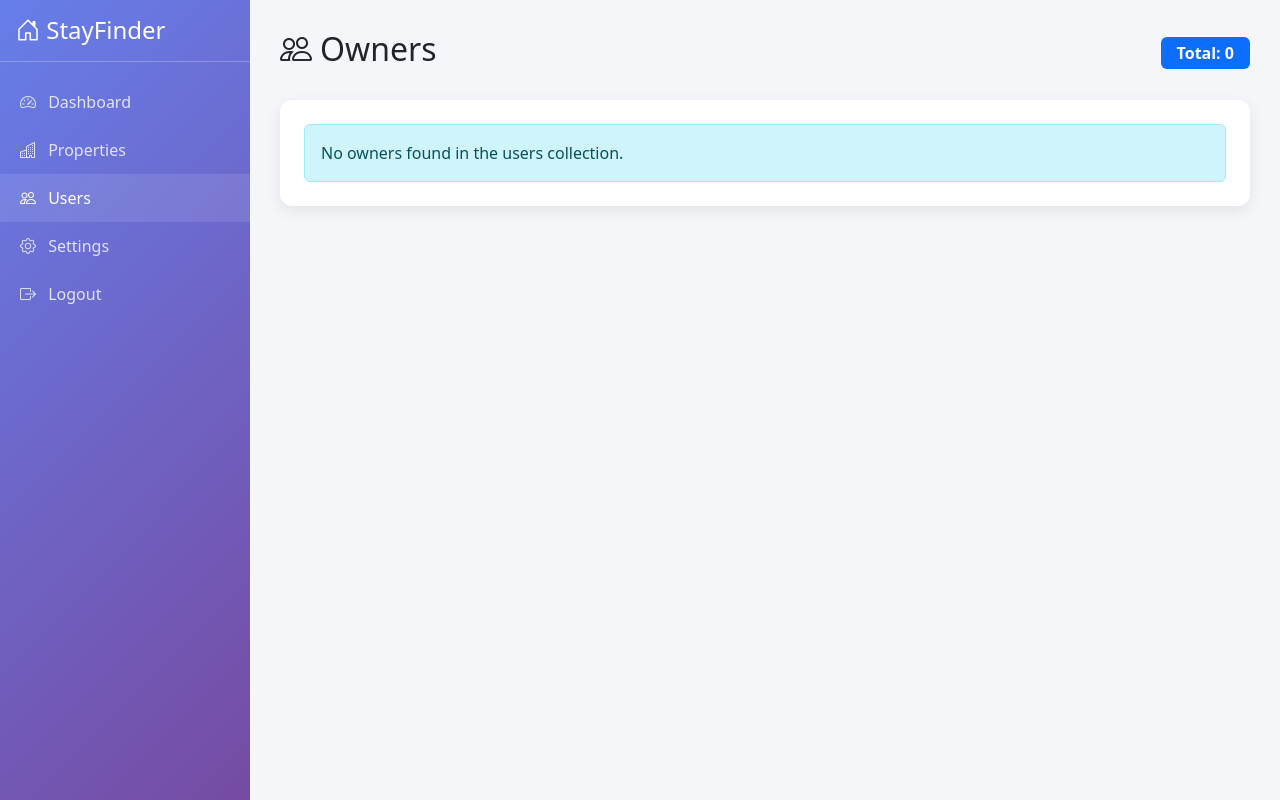
After one commit to dwarkesh777/Stayfinder_Admin, a Flask app: template templates/users.html in a window 1280 px wide. The commit adds this page. Run offline with Flask 3, Linux system fonts and the light colour scheme; the template is opened without the code that fills it, so the values that code supplies are empty.

Commit message:
users button active

```diff
--- a/app.py
+++ b/app.py
@@ -33,6 +33,7 @@ db = client['stayfinder']
 admins_collection = db['admins']
 hostels_collection = db['hostels']
 ratings_collection = db['ratings']
+users_collection = db['users']
 
 # Auth decorator
 def login_required(f):
@@ -146,6 +147,32 @@ def admin_properties():
 
     return render_template('properties.html', admin=admin, properties=properties)
 
+
+@app.route('/admin/users')
+@login_required
+def admin_users():
+    try:
+        admin = admins_collection.find_one({'_id': ObjectId(session['admin_id'])})
+        # Fetch only owners from users collection
+        owners = list(users_collection.find({'user_type': 'owner'}))
+
+        # Normalize owner records for template
+        for owner in owners:
+            try:
+                owner['id'] = str(owner.get('_id'))
+            except Exception:
+                owner['id'] = ''
+            # provide some safe defaults
+            owner['name'] = owner.get('name') or owner.get('full_name') or 'Unnamed'
+            owner['email'] = owner.get('email', 'N/A')
+            owner['phone'] = owner.get('phone', owner.get('mobile', 'N/A'))
+            owner['created_at'] = owner.get('created_at', '')
+
+        return render_template('users.html', admin=admin, owners=owners)
+    except Exception as e:
+        flash(f'Error fetching users: {str(e)}', 'error')
+        return redirect(url_for('admin_dashboard'))
+
 @app.route('/admin/logout')
 def admin_logout():
     session.clear()
--- a/templates/dashboard.html
+++ b/templates/dashboard.html
@@ -51,7 +51,7 @@ body {
         <a href="{{ url_for('admin_properties') }}">
             <i class="bi bi-buildings me-2"></i> Properties
         </a>
-        <a href="#">
+        <a href="{{ url_for('admin_users') }}">
             <i class="bi bi-people me-2"></i> Users
         </a>
         <a href="#">
--- a/templates/properties.html
+++ b/templates/properties.html
@@ -118,7 +118,7 @@ body {
         <a href="{{ url_for('admin_properties') }}" class="active">
             <i class="bi bi-buildings me-2"></i> Properties
         </a>
-        <a href="#">
+        <a href="{{ url_for('admin_users') }}">
             <i class="bi bi-people me-2"></i> Users
         </a>
         <a href="#">
--- a/templates/property_detail.html
+++ b/templates/property_detail.html
@@ -225,7 +225,7 @@ body {
         <a href="{{ url_for('admin_properties') }}" class="active">
             <i class="bi bi-buildings me-2"></i> Properties
         </a>
-        <a href="#">
+        <a href="{{ url_for('admin_users') }}">
             <i class="bi bi-people me-2"></i> Users
         </a>
         <a href="#">
--- /dev/null
+++ b/templates/users.html
@@ -0,0 +1,86 @@
+{% extends 'base.html' %}
+
+{% block title %}Owners - StayFinder Admin{% endblock %}
+
+{% block extra_css %}
+body { background: #f4f6f9; }
+.sidebar {
+    background: linear-gradient(135deg, #667eea 0%, #764ba2 100%);
+    min-height: 100vh;
+    position: fixed;
+    width: 250px;
+}
+.sidebar a { color: rgba(255,255,255,0.8); text-decoration: none; padding: 12px 20px; display: block; transition: all 0.3s; }
+.sidebar a:hover, .sidebar a.active { background: rgba(255,255,255,0.1); color: #fff; }
+.main-content { margin-left: 250px; padding: 30px; }
+.table-card { border-radius: 12px; box-shadow: 0 5px 15px rgba(0,0,0,0.08); overflow: hidden; }
+{% endblock %}
+
+{% block content %}
+<!-- Sidebar -->
+<div class="sidebar">
+    <div class="p-3 text-white border-bottom border-light border-opacity-25">
+        <h4 class="mb-0"><i class="bi bi-house-door"></i> StayFinder</h4>
+    </div>
+    <nav class="mt-3">
+        <a href="{{ url_for('admin_dashboard') }}">
+            <i class="bi bi-speedometer2 me-2"></i> Dashboard
+        </a>
+        <a href="{{ url_for('admin_properties') }}">
+            <i class="bi bi-buildings me-2"></i> Properties
+        </a>
+        <a href="{{ url_for('admin_users') }}" class="active">
+            <i class="bi bi-people me-2"></i> Users
+        </a>
+        <a href="#">
+            <i class="bi bi-gear me-2"></i> Settings
+        </a>
+        <a href="{{ url_for('admin_logout') }}">
+            <i class="bi bi-box-arrow-right me-2"></i> Logout
+        </a>
+    </nav>
+</div>
+
+<!-- Main Content -->
+<div class="main-content">
+    <div class="d-flex justify-content-between align-items-center mb-4">
+        <h2><i class="bi bi-people me-2"></i>Owners</h2>
+        <span class="badge bg-primary fs-6 py-2 px-3">Total: {{ owners|length }}</span>
+    </div>
+
+    <div class="card table-card">
+        <div class="card-body p-0">
+            {% if owners and owners|length > 0 %}
+            <div class="table-responsive">
+                <table class="table table-hover mb-0">
+                    <thead class="table-light">
+                        <tr>
+                            <th>#</th>
+                            <th>Name</th>
+                            <th>Email</th>
+                            <th>Phone</th>
+                            <th>Created</th>
+                        </tr>
+                    </thead>
+                    <tbody>
+                        {% for owner in owners %}
+                        <tr>
+                            <td>{{ loop.index }}</td>
+                            <td>{{ owner.name }}</td>
+                            <td>{{ owner.email }}</td>
+                            <td>{{ owner.phone }}</td>
+                            <td>{{ owner.created_at }}</td>
+                        </tr>
+                        {% endfor %}
+                    </tbody>
+                </table>
+            </div>
+            {% else %}
+            <div class="p-4">
+                <div class="alert alert-info mb-0">No owners found in the users collection.</div>
+            </div>
+            {% endif %}
+        </div>
+    </div>
+</div>
+{% endblock %}
```
